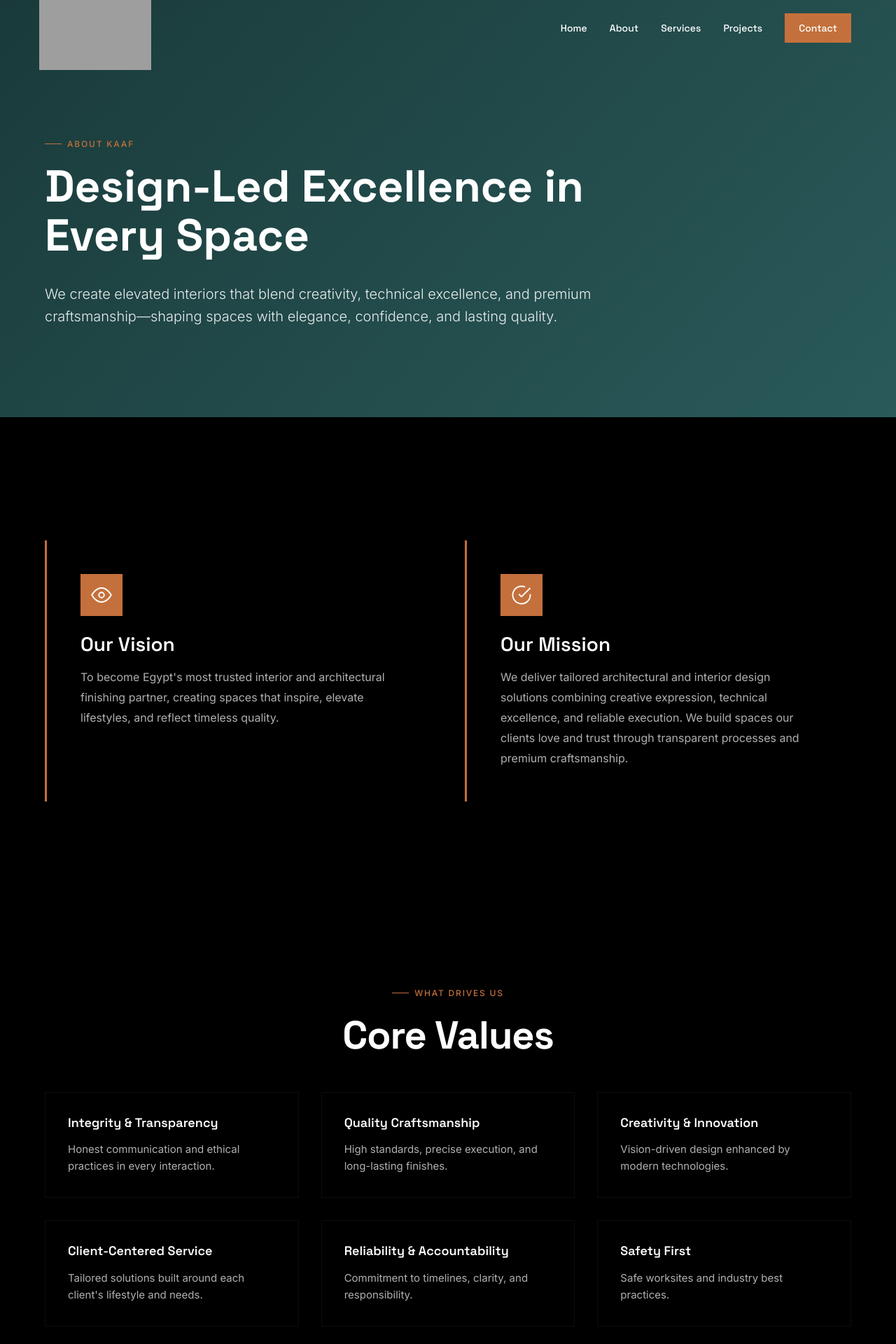
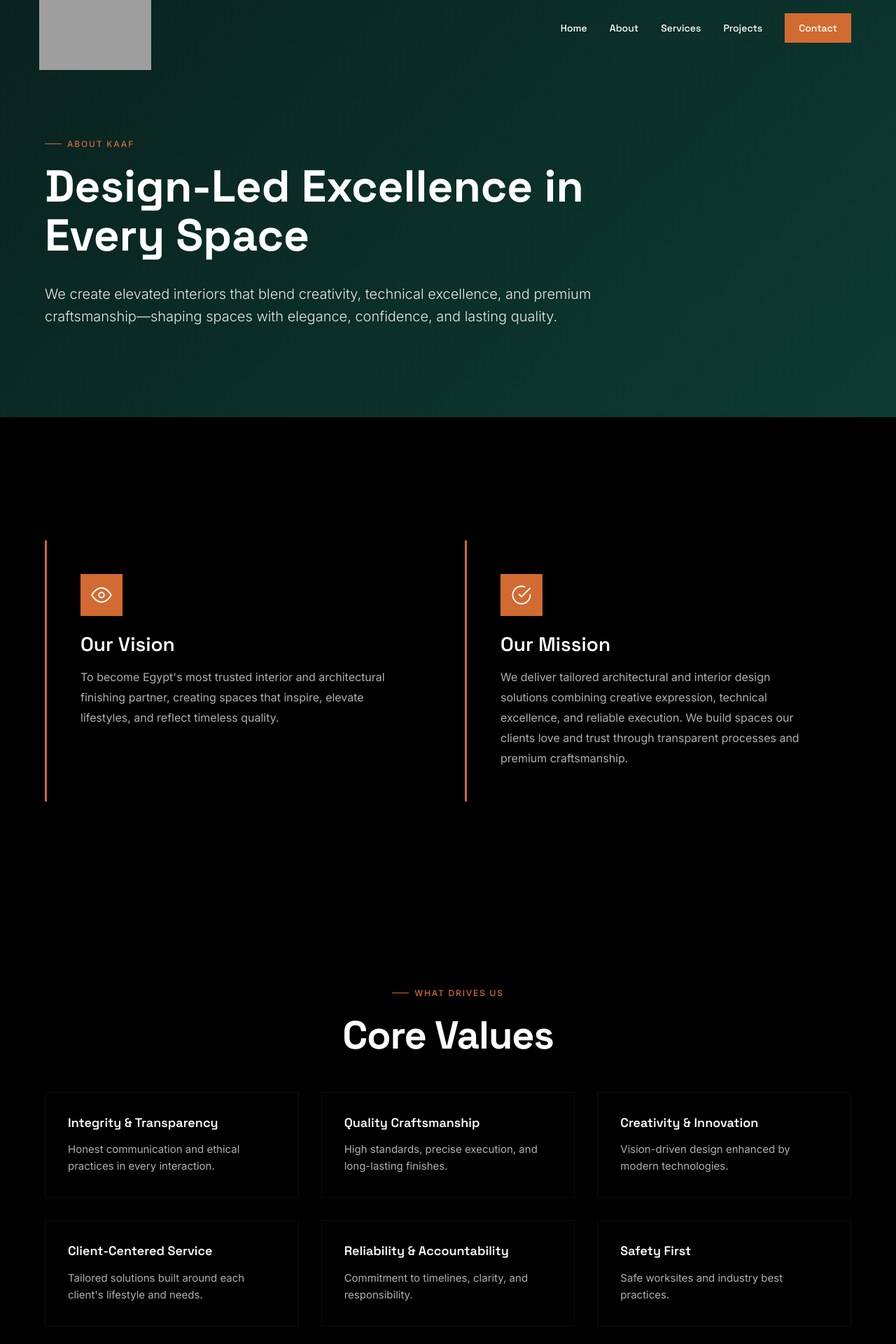
Before and after one commit to boly3020/kaaf, a web app: file about.html in a window 1280 px wide. Shown: the top 1920 px of the page at 70% size. Run offline with its HTML, style and script files only (its server is not run), Linux system fonts and the light colour scheme; some libraries are stand-ins or nearby versions; grey boxes are pictures that could not be loaded.

Commit message:
fix: update brand colors to correct values (#09221E, #D26B31)
- Primary: #1a3a3a → #09221E
- Accent: #c4703c → #D26B31
- Updated all hardcoded rgba references across CSS, JS, and EJS templates
- Updated admin dashboard accent color and meta theme-color

https://claude.ai/code/session_01VFC5EGHG2Rj42GKmA1akoA

```diff
--- a/css/styles.css
+++ b/css/styles.css
@@ -8,10 +8,10 @@
    -------------------------------------------------------------------------- */
 :root {
     /* Primary Colors - from branding PDF */
-    --color-primary: #1a3a3a;
-    --color-primary-light: #2a5a5a;
-    --color-accent: #c4703c;
-    --color-accent-hover: #d4804c;
+    --color-primary: #09221E;
+    --color-primary-light: #0d3a33;
+    --color-accent: #D26B31;
+    --color-accent-hover: #e07b41;
     --color-olive: #6b7c5a;
     --color-gold: #c4a882;
 
@@ -48,7 +48,7 @@
     --shadow-md: 0 4px 12px rgba(0, 0, 0, 0.1);
     --shadow-lg: 0 8px 24px rgba(0, 0, 0, 0.15);
     --shadow-xl: 0 20px 40px rgba(0, 0, 0, 0.2);
-    --shadow-glow: 0 0 40px rgba(196, 112, 60, 0.3);
+    --shadow-glow: 0 0 40px rgba(210, 107, 49, 0.3);
 
     /* Border Radius - Square/Symmetric Design */
     --radius-sm: 0;
@@ -275,12 +275,12 @@ h1, h2, h3, h4, h5, h6 {
 .btn-primary {
     background: linear-gradient(135deg, var(--color-accent) 0%, var(--color-accent-hover) 100%);
     color: var(--color-white);
-    box-shadow: 0 4px 15px rgba(196, 112, 60, 0.3);
+    box-shadow: 0 4px 15px rgba(210, 107, 49, 0.3);
 }
 
 .btn-primary:hover {
     transform: translateY(-3px);
-    box-shadow: 0 8px 25px rgba(196, 112, 60, 0.4);
+    box-shadow: 0 8px 25px rgba(210, 107, 49, 0.4);
 }
 
 .btn-primary:hover svg {
@@ -661,7 +661,7 @@ h1, h2, h3, h4, h5, h6 {
     height: auto;
     color: var(--color-white);
     filter: drop-shadow(0 20px 60px rgba(0, 0, 0, 0.8))
-            drop-shadow(0 0 80px rgba(196, 112, 60, 0.4));
+            drop-shadow(0 0 80px rgba(210, 107, 49, 0.4));
 }
 
 @keyframes fadeInDown {
@@ -2022,7 +2022,7 @@ h1, h2, h3, h4, h5, h6 {
     top: 0;
     bottom: 0;
     width: 2px;
-    background: linear-gradient(to bottom, var(--color-accent), rgba(196, 112, 60, 0.2));
+    background: linear-gradient(to bottom, var(--color-accent), rgba(210, 107, 49, 0.2));
 }
 
 .process-step {
@@ -2136,7 +2136,7 @@ h1, h2, h3, h4, h5, h6 {
     left: 0;
     right: 0;
     bottom: 0;
-    background: radial-gradient(circle at 50% 50%, rgba(196, 112, 60, 0.1), transparent);
+    background: radial-gradient(circle at 50% 50%, rgba(210, 107, 49, 0.1), transparent);
 }
 
 .about-cta h2 {
--- a/public/css/admin.css
+++ b/public/css/admin.css
@@ -9,8 +9,8 @@
     --admin-border: #2a2d38;
     --admin-text: #e4e4e7;
     --admin-muted: #71717a;
-    --admin-accent: #c4703c;
-    --admin-accent-hover: #d4804c;
+    --admin-accent: #D26B31;
+    --admin-accent-hover: #e07b41;
     --admin-success: #22c55e;
     --admin-danger: #ef4444;
     --admin-warning: #f59e0b;
--- a/public/js/main.js
+++ b/public/js/main.js
@@ -192,7 +192,7 @@
                 position: absolute;
                 width: ${Math.random() * 4 + 1}px;
                 height: ${Math.random() * 4 + 1}px;
-                background: rgba(196, 112, 60, ${Math.random() * 0.5 + 0.2});
+                background: rgba(210, 107, 49, ${Math.random() * 0.5 + 0.2});
                 border-radius: 50%;
                 left: ${Math.random() * 100}%;
                 top: ${Math.random() * 100}%;
--- a/views/admin/dashboard.ejs
+++ b/views/admin/dashboard.ejs
@@ -1,6 +1,6 @@
 <div class="stats-grid">
     <div class="stat-card">
-        <div class="stat-card-icon" style="background: rgba(196, 112, 60, 0.1); color: #c4703c;">
+        <div class="stat-card-icon" style="background: rgba(210, 107, 49, 0.1); color: #D26B31;">
             <svg viewBox="0 0 24 24" fill="none" stroke="currentColor" stroke-width="2"><rect x="3" y="3" width="7" height="7"/><rect x="14" y="3" width="7" height="7"/><rect x="14" y="14" width="7" height="7"/><rect x="3" y="14" width="7" height="7"/></svg>
         </div>
         <div class="stat-card-info">
--- a/views/layouts/main.ejs
+++ b/views/layouts/main.ejs
@@ -4,7 +4,7 @@
     <meta charset="UTF-8">
     <meta name="viewport" content="width=device-width, initial-scale=1.0">
     <meta name="description" content="<%= typeof settings !== 'undefined' && settings.siteDescription ? settings.siteDescription : 'KAAF - Modern architecture and design solutions.' %>">
-    <meta name="theme-color" content="#1a3a3a">
+    <meta name="theme-color" content="#09221E">
     <title><%= typeof title !== 'undefined' ? title : 'KAAF' %></title>
 
     <link rel="preload" href="/css/styles.css?v=3" as="style">
```
Also changed, not shown: js/main.js (+21 -9 lines), public/css/styles.css (+10 -10 lines).
